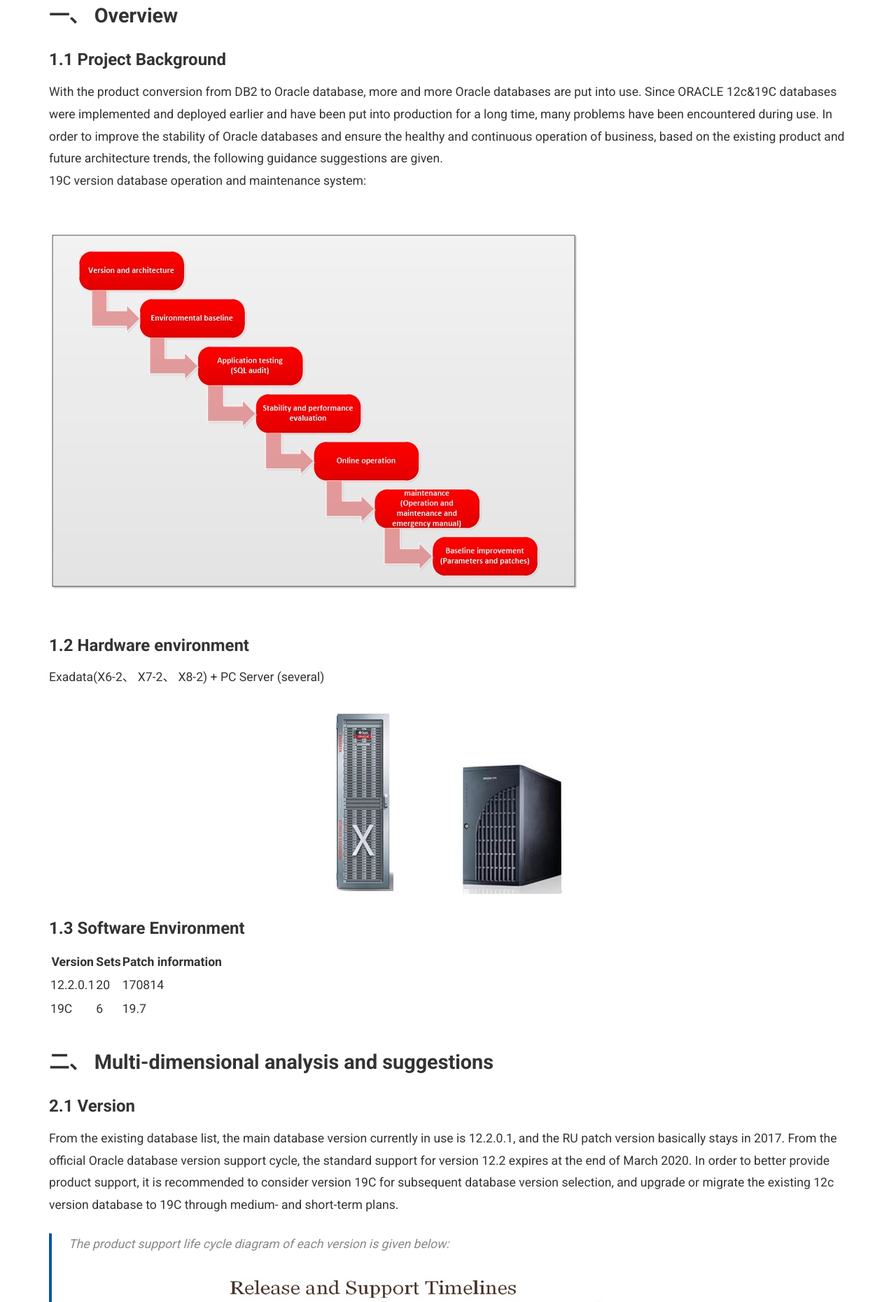
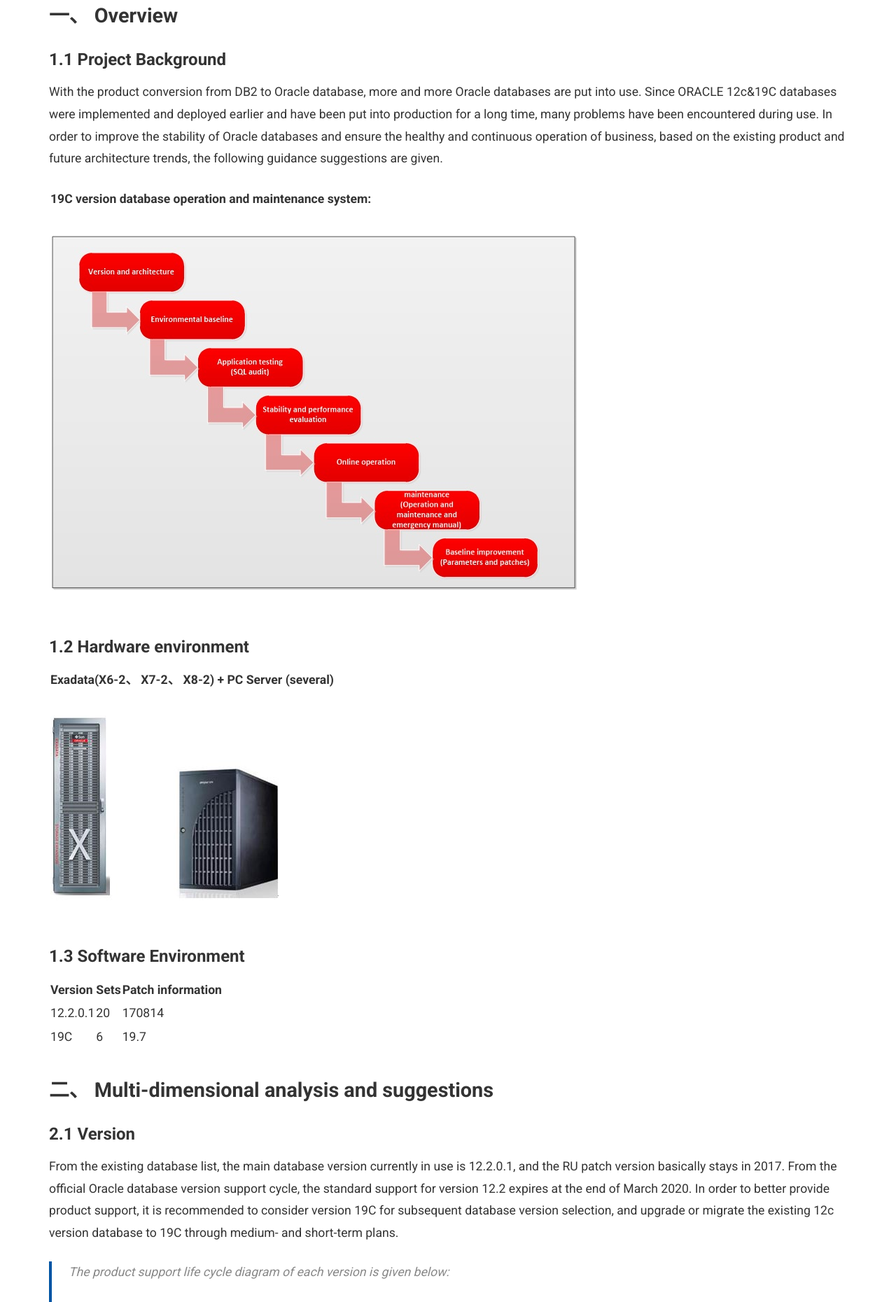
Before and after one commit to goodwaysIT/en, a Jekyll site: the page built from _posts/2025-05-27-ORACLE-19C-Database-Architecture-and-Operation-and-Maintenance-Guide.md, in a window 1280 px wide. Shown: the part 366-2226 px from the top of the page at 70% size. Built offline with Jekyll 4.4.1, drawn with Linux system fonts in a browser that asks for light colours.

Commit message:
Update 2025-05-27-ORACLE-19C-Database-Architecture-and-Operation-and-Maintenance-Guide.md

```diff
--- a/_posts/2025-05-27-ORACLE-19C-Database-Architecture-and-Operation-and-Maintenance-Guide.md
+++ b/_posts/2025-05-27-ORACLE-19C-Database-Architecture-and-Operation-and-Maintenance-Guide.md
@@ -13,8 +13,12 @@
 ### 1.1	Project Background
 
 With the product conversion from DB2 to Oracle database, more and more Oracle databases are put into use. Since ORACLE 12c&19C databases were implemented and deployed earlier and have been put into production for a long time, many problems have been encountered during use. In order to improve the stability of Oracle databases and ensure the healthy and continuous operation of business, based on the existing product and future architecture trends, the following guidance suggestions are given.
-19C version database operation and maintenance system:
 <TABLE>
+<TR>
+<TD align="left">
+<FONT><strong>19C version database operation and maintenance system:</strong></FONT>
+</TD>
+</TR>
 <TR>
 <TD align="left">
 <img src="https://goodwaysit.github.io/en/assets/images/database/db_architecture.png" style="float:left;" />
@@ -24,16 +28,57 @@
 
 
 ### 1.2	Hardware environment
-Exadata(X6-2、 X7-2、 X8-2) + PC Server (several)
-![Exadata](https://goodwaysit.github.io/en/assets/images/database/exadata.JPG)
+<TABLE>
+<TR>
+<TD align="left">
+<FONT><strong>Exadata(X6-2、 X7-2、 X8-2) + PC Server (several)</strong></FONT>
+</TD>
+</TR>
+<TR>
+<TD align="left">
+<img src="https://goodwaysit.github.io/en/assets/images/database/exadata.JPG" style="float:left;" />
+</TD>
+</TR>
+</TABLE>
 
 ### 1.3	Software Environment
 
-| Version   | Sets     | Patch information |
-|-----------|----------|-------------------|
-| 12.2.0.1  | 20       | 170814            |
-| 19C       | 6        | 19.7              |
 
+<TABLE>
+<TR>
+<TD align="left">
+<FONT><strong>Version</strong></FONT>
+</TD>
+<TD align="left">
+<FONT><strong>Sets</strong></FONT>
+</TD>
+<TD align="left">
+<FONT><strong>Patch information</strong></FONT>
+</TD>
+</TR>
+<TR>
+<TD align="left">
+<FONT>12.2.0.1</FONT>
+</TD>
+<TD align="left">
+<FONT>20</FONT>
+</TD>
+<TD align="left">
+<FONT>170814</FONT>
+</TD>
+</TR>
+<TR>
+<TD align="left">
+<FONT>19C</FONT>
+</TD>
+<TD align="left">
+<FONT>6</FONT>
+</TD>
+<TD align="left">
+<FONT>19.7</FONT>
+</TD>
+</TR>
+</TABLE>
 
 ## 二、	Multi-dimensional analysis and suggestions
 ### 2.1	Version
```
